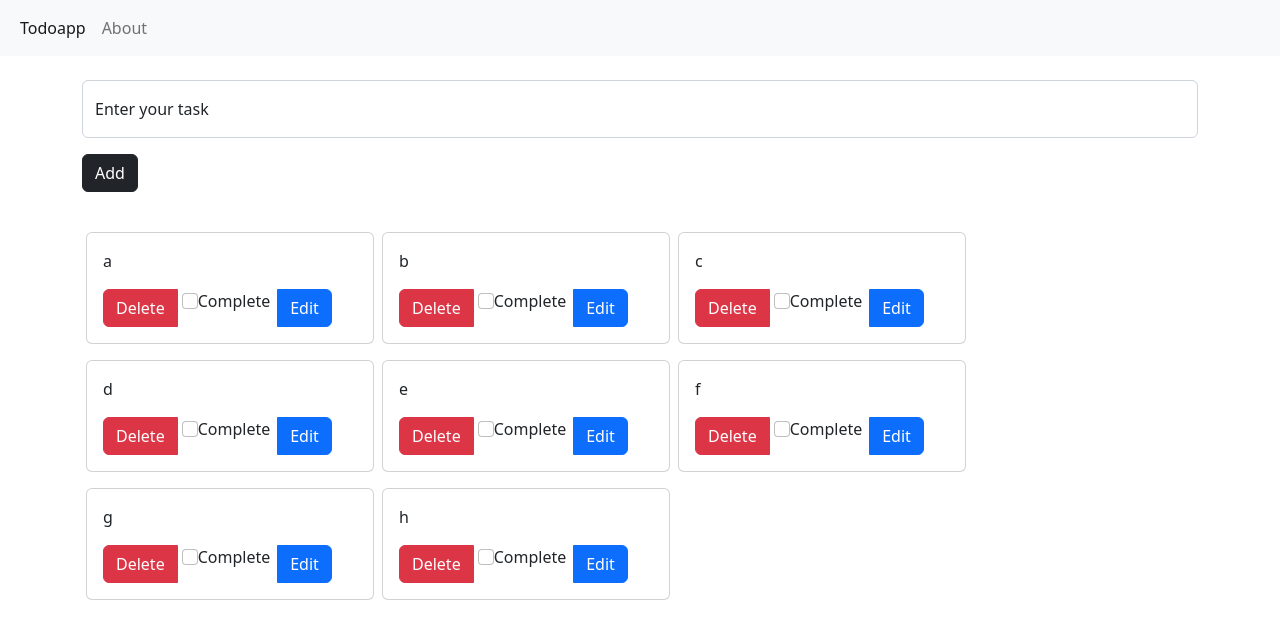
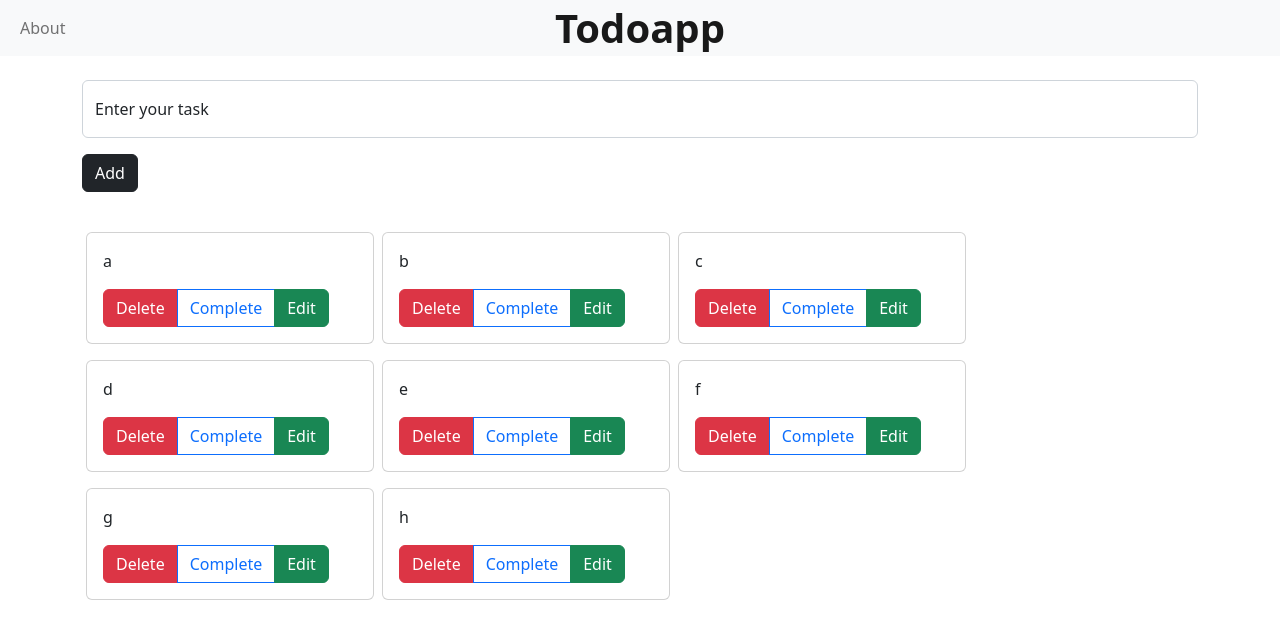
Before and after one commit to Aadishbansal/Todoapp, a React (Create React App) app: page / in a window 1280 px wide. Shown: the top 638 px of the page. Built offline with nearby package versions, Linux system fonts and the light colour scheme.

Commit message:
check resolved

```diff
--- a/public/index.html
+++ b/public/index.html
@@ -17,7 +17,7 @@
   <link href="https://cdn.jsdelivr.net/npm/bootstrap@5.2.0-beta1/dist/css/bootstrap.min.css" rel="stylesheet"
     integrity="sha384-0evHe/X+R7YkIZDRvuzKMRqM+OrBnVFBL6DOitfPri4tjfHxaWutUpFmBp4vmVor" crossorigin="anonymous">
 
-  <title>React App</title>
+  <title>Todo App</title>
 </head>
 
 <body>
--- a/src/Component/Display.jsx
+++ b/src/Component/Display.jsx
@@ -4,7 +4,6 @@ function Display(props) {
     props.handleTaskRemove(e);
   };
   const onCheck = (e) => {
-    console.log(e);
     props.handleCheck(e);
   };
   const editItem = (e) => {
@@ -16,7 +15,7 @@ function Display(props) {
         ? props.todoList.map((item, index) => {
             return (
               <div
-                className="card mt-3 mx-1"
+                className="card mt-3 mx-1 "
                 style={{ width: "18rem" }}
                 key={index}
               >
@@ -24,7 +23,7 @@ function Display(props) {
                   <p className={`card-text ${item.textDecoration}`}>
                     {item.data}
                   </p>
-                  {/* <div
+                  <div
                     className="btn-group"
                     role="group"
                     aria-label="Basic mixed styles example"
@@ -36,19 +35,15 @@ function Display(props) {
                     >
                       Delete
                     </button>
-                    <input
-                      type="checkbox"
-                      className="btn-check"
-                      id="btncheck2"
-                      // value={"Complete"}
-                      onChange={() => console.log(index)}
-                      checked={item.check}
-                    />
-                    <label
-                      className="btn btn-outline-primary"
-                      htmlFor="btncheck2"
-                    >
-                      Completed
+                    <label className={`btn ${item.checkDecoration}`}>
+                      <input
+                        type="checkbox"
+                        style={{ color: "black" }}
+                        className="btn-check"
+                        onChange={() => onCheck(index)}
+                        checked={item.check}
+                      />
+                      {item.check ? "Completed" : "Complete"}
                     </label>
 
                     <button
@@ -58,8 +53,12 @@ function Display(props) {
                     >
                       {item.editAble ? "Submit" : "Edit"}
                     </button>
-                  </div> */}
-                  <div className="btn-group">
+                  </div>
+                  {/* <div
+                    className="btn-group"
+                    // role="group"
+                    // aria-label="Basic mixed styles example"
+                  >
                     <button
                       type="button"
                       className="btn btn-danger me-1"
@@ -67,13 +66,15 @@ function Display(props) {
                     >
                       Delete
                     </button>
+                    <label
+                      className="form-check-label me-2"
+                    >
                     <input
+                      type="checkbox"
                       className="form-check-input mx-0"
-                      type="checkbox"
                       checked={item.check}
                       onChange={() => onCheck(index)}
                     />
-                    <label className="form-check-label me-2">
                       {item.check ? "Completed" : "Complete"}
                     </label>
                     <button
@@ -83,7 +84,7 @@ function Display(props) {
                     >
                       {item.editAble ? "Submit" : "Edit"}
                     </button>
-                  </div>
+                  </div> */}
                 </div>
               </div>
             );
--- a/src/Component/Enter.jsx
+++ b/src/Component/Enter.jsx
@@ -22,6 +22,7 @@ class Data extends React.Component {
     // console.log("Enter");
     return (
       <>
+
         <div className="container-lg my-4">
           <div className="form-floating mb-3">
             <input
--- a/src/Component/Header.jsx
+++ b/src/Component/Header.jsx
@@ -2,7 +2,7 @@ function header() {
   return (
     <div>
       <nav className="navbar navbar-expand-lg bg-light">
-        <div className="container-fluid">
+        <div className="container-fluid  ">
           <button
             className="navbar-toggler"
             type="button"
@@ -14,10 +14,19 @@ function header() {
           >
             <span className="navbar-toggler-icon"></span>
           </button>
-          <div className="collapse navbar-collapse " id="navbarSupportedContent">
+          <div
+            className="collapse navbar-collapse "
+            id="navbarSupportedContent"
+          >
             <ul className="navbar-nav me-auto mb-2 mb-lg-0 ">
               <li className="nav-item ">
-                <a className="nav-link active " aria-current="page" href="/">
+                {/*  */}
+                <a
+                  className="nav-link active position-absolute top-50 start-50 translate-middle fs-1 fw-bold"
+                  // style={{ color: "white" }}
+                  aria-current="page"
+                  href="/"
+                >
                   Todoapp
                 </a>
               </li>
--- a/src/Component/TodoItem.jsx
+++ b/src/Component/TodoItem.jsx
@@ -3,19 +3,68 @@ import React from "react";
 import Header from "./Header";
 import { Display } from "./Display";
 import Enter from "./Enter";
+
 class TodoItem extends React.Component {
   constructor(props) {
     super(props);
     this.state = {
       todoList: [
-        { data: "a", check: false, textDecoration: "", editAble: false },
-        { data: "b", check: false, textDecoration: "", editAble: false },
-        { data: "c", check: false, textDecoration: "", editAble: false },
-        { data: "d", check: false, textDecoration: "", editAble: false },
-        { data: "e", check: false, textDecoration: "", editAble: false },
-        { data: "f", check: false, textDecoration: "", editAble: false },
-        { data: "g", check: false, textDecoration: "", editAble: false },
-        { data: "h", check: false, textDecoration: "", editAble: false },
+        {
+          data: "a",
+          check: false,
+          checkDecoration: "btn-outline-primary",
+          textDecoration: "",
+          editAble: false,
+        },
+        {
+          data: "b",
+          check: false,
+          checkDecoration: "btn-outline-primary",
+          textDecoration: "",
+          editAble: false,
+        },
+        {
+          data: "c",
+          check: false,
+          checkDecoration: "btn-outline-primary",
+          textDecoration: "",
+          editAble: false,
+        },
+        {
+          data: "d",
+          check: false,
+          checkDecoration: "btn-outline-primary",
+          textDecoration: "",
+          editAble: false,
+        },
+        {
+          data: "e",
+          check: false,
+          checkDecoration: "btn-outline-primary",
+          textDecoration: "",
+          editAble: false,
+        },
+        {
+          data: "f",
+          check: false,
+          checkDecoration: "btn-outline-primary",
+          textDecoration: "",
+          editAble: false,
+        },
+        {
+          data: "g",
+          check: false,
+          checkDecoration: "btn-outline-primary",
+          textDecoration: "",
+          editAble: false,
+        },
+        {
+          data: "h",
+          check: false,
+          checkDecoration: "btn-outline-primary",
+          textDecoration: "",
+          editAble: false,
+        },
       ],
     };
   }
@@ -24,6 +73,7 @@ class TodoItem extends React.Component {
     let newTodo = {
       data: newTask,
       check: false,
+      checkDecoration: "btn-outline-primary",
       textDecoration: "",
       editAble: false,
     };
@@ -41,6 +91,7 @@ class TodoItem extends React.Component {
         if (item.check === false) {
           item.check = true;
           item.textDecoration = "text-decoration-line-through";
+          item.checkDecoration = "btn-primary";
         }
       }
     });
```
